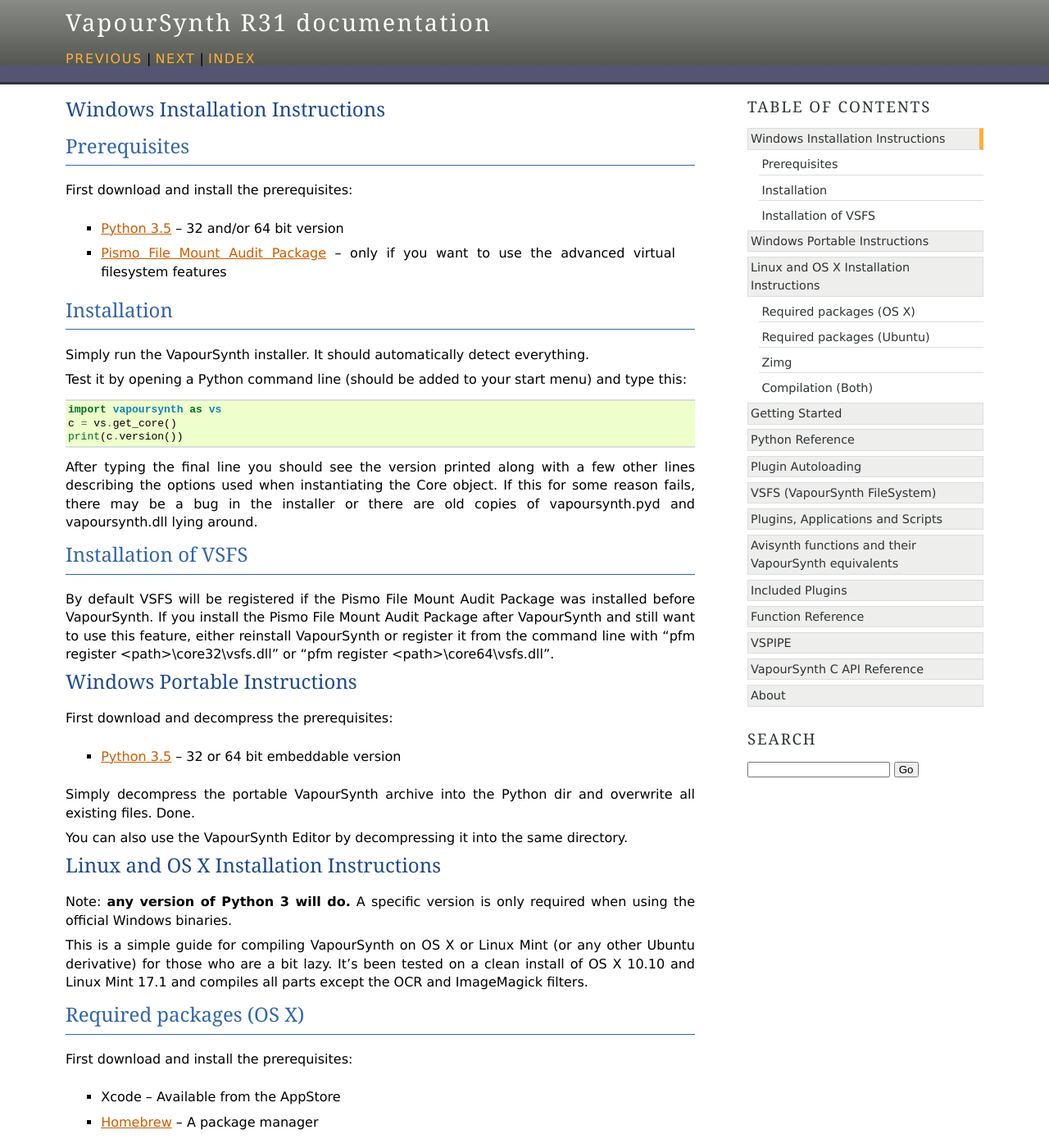
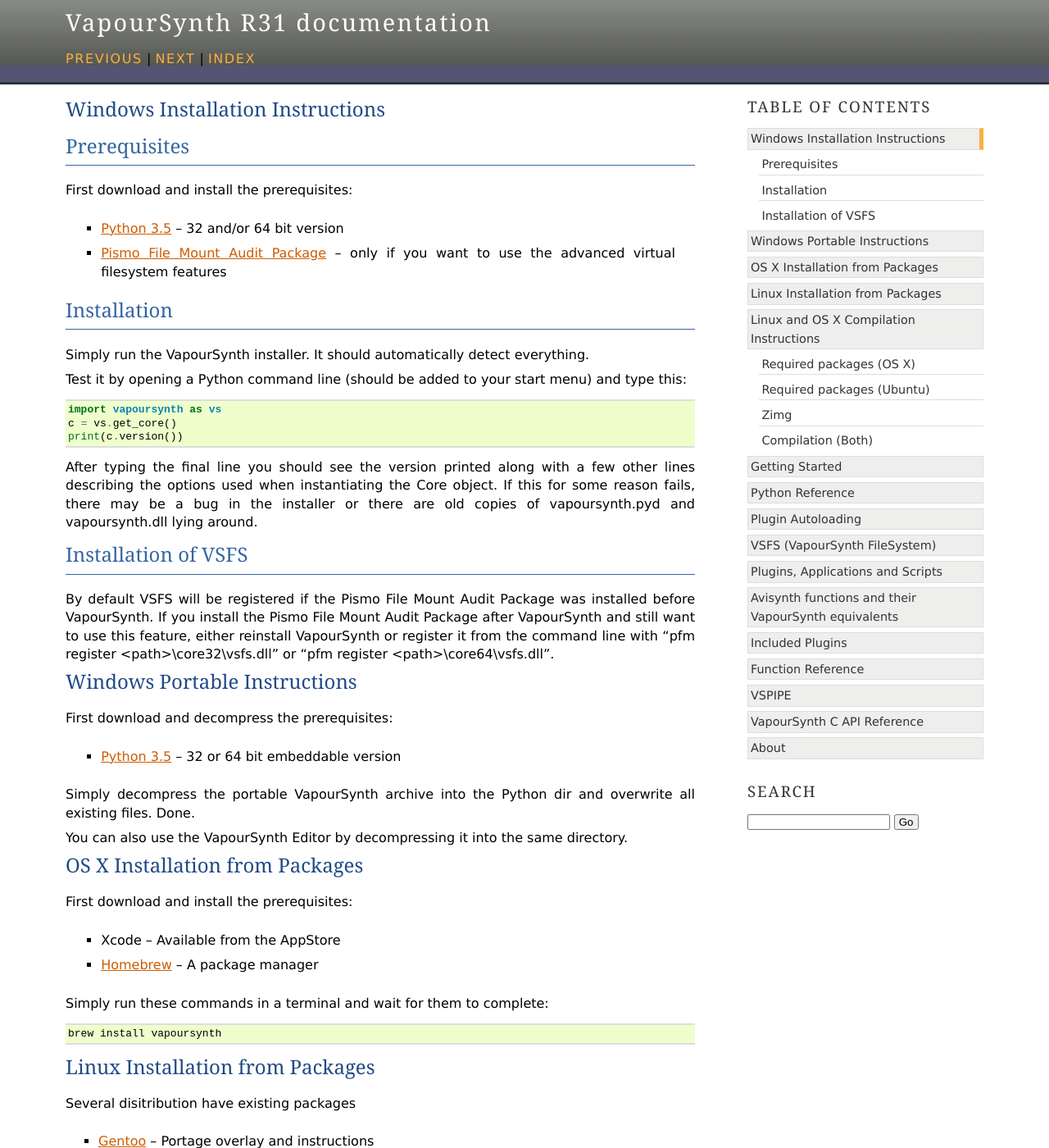
Before and after one commit to vapoursynth/vapoursynth, a Sphinx documentation site: the page built from doc/installation.rst, in a window 1280 px wide and 1400 px high. Shown: the whole window at 82% size. Built offline with Sphinx 7.4.7, drawn with Linux system fonts in a browser that asks for light colours; formulas are drawn with MathJax 3; some of the changed text lies outside the part shown.

Commit message:
Mention packages on linux and osx

```diff
--- a/doc/installation.rst
+++ b/doc/installation.rst
@@ -46,8 +46,27 @@
 
 You can also use the VapourSynth Editor by decompressing it into the same directory.
 
-Linux and OS X Installation Instructions
-========================================
+OS X Installation from Packages
+===============================
+
+First download and install the prerequisites:
+   * Xcode -- Available from the AppStore
+   * `Homebrew <http://brew.sh/>`_ -- A package manager
+
+Simply run these commands in a terminal and wait for them to complete::
+
+   brew install vapoursynth
+
+Linux Installation from Packages
+================================
+
+Several disitribution have existing packages
+
+   * `Gentoo <https://github.com/4re/vapoursynth-portage>`_  -- Portage overlay and instructions
+   * `Arch Linux <https://www.archlinux.org/packages/community/x86_64/vapoursynth/>`_  -- Packages
+
+Linux and OS X Compilation Instructions
+=======================================
 
 Note: **any version of Python 3 will do.** A specific version is only required when using the official Windows binaries.
 
```
